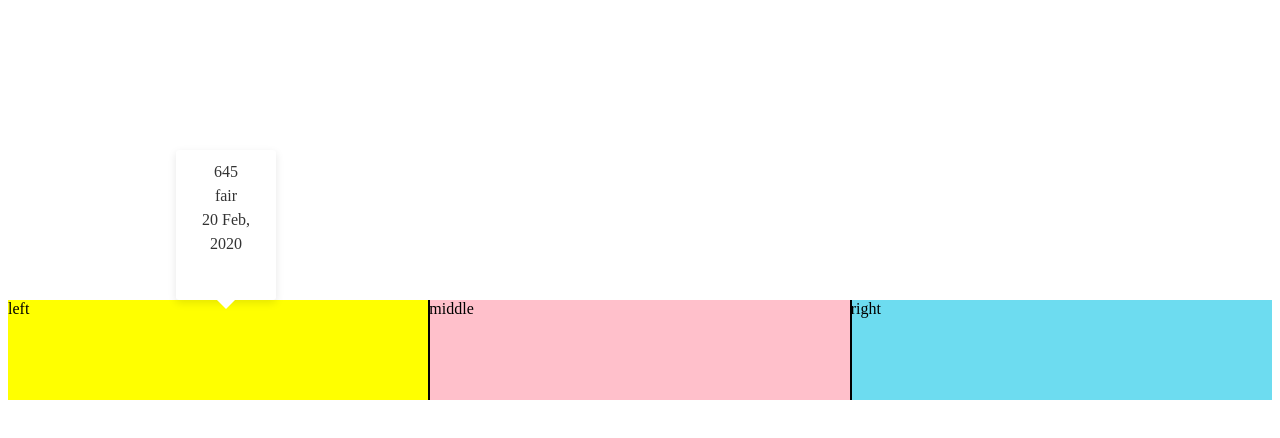
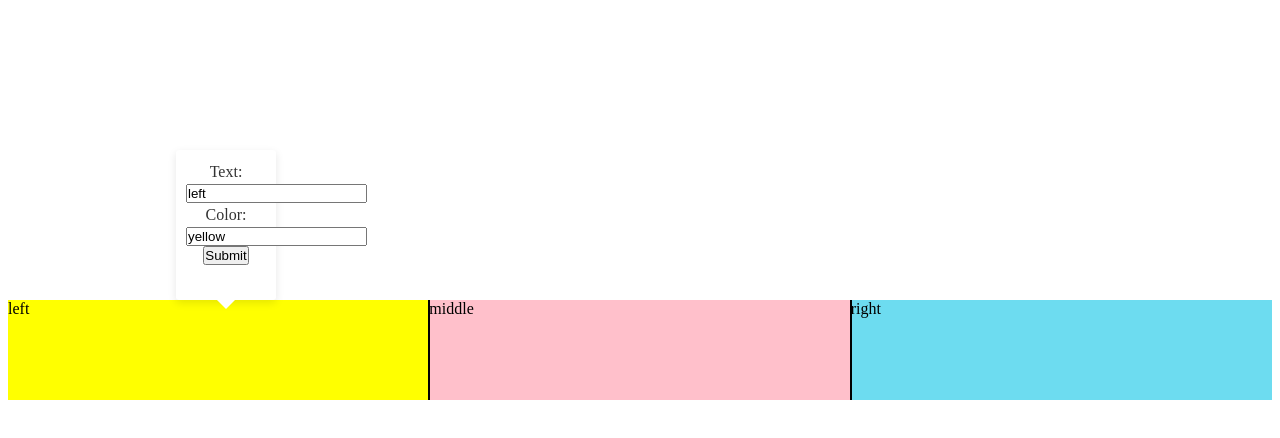
Before and after one commit to Embiggenerd/barmaker, a plain HTML site: page index.html in a window 1280 px wide. Both pictures are taken after a click on the element "left". Drawn offline with Linux system fonts and the light colour scheme.

Commit message:
toolTip changes color and text

```diff
--- a/index.html
+++ b/index.html
@@ -22,7 +22,7 @@
       color: #333333;
       border-radius: 3px;
       transition: all .1s ease;
-      pointer-events: none;
+      /* pointer-events: none; */
       transform: translate(-50%, 0);
       box-shadow: 0 3px 8px 0 rgba(0, 0, 0, 0.1);
       padding: 10px 10px 8px;
@@ -49,13 +49,17 @@
   </style>
 </head>
 <body style="position:relative">
-  <div class="tooltip" id="toolTip" style="opacity: 1; left: 368.88px; top: 16.646px;">
-    <div class="tooltip-value">645</div>
-    <div class="tooltip-level fair">fair</div>
-    <div class="tooltip-date">20 Feb, 2020</div>
-  </div>
 
   <div style="margin-top:300px;" id="bar-parent"></div>
+  <div class="tooltip" id="toolTip" style="opacity: 1; left: 368.88px; top: 16.646px;">
+    <form >
+      <label for="text">Text:</label><br>
+      <input type="text" id="text" name="text" value=""><br>
+      <label for="color">Color:</label><br>
+      <input type="text" id="color" name="color" value="">
+      <input type="submit">
+    </form>
+  </div>
   </div>
 
   <script>
@@ -68,11 +72,11 @@
         this.mouseMoveHandler = this.mouseMoveHandler.bind(this)
         this.mouseUpHandler = this.mouseUpHandler.bind(this)
         this.onClickHandler = this.onClickHandler.bind(this)
+        this.handleFormSubmit = this.handleFormSubmit.bind(this)
         this.initBar(initialState);
       }
 
       initBar(initialState = {}) {
-        // console.log('init', this.mouseUpHandler, this.mouseMoveHandler)
         if (!initialState.segments || initialState.segements.length === 0) {
           initialState.segments = [
             {
@@ -116,6 +120,11 @@
         this.bar = document.createElement('div')
         this.bar.style.display = "flex"
         this.bar.style.height = "100px"
+        this.drawBar()
+        this.parent.appendChild(this.bar)
+      }
+
+      drawBar(){
         for (let i = 0; i < this.state.segments.length; i++) {
           const segmentDiv = document.createElement("div")
           const { backgroundColor, width, display, height, innerText } = this.state.segments[i]
@@ -159,21 +168,35 @@
           }
           console.log('this.state.segments[i]', this.state.segments[i])
         }
-        this.parent.appendChild(this.bar)
       }
 
       onClickHandler(e) {
         e.preventDefault()
-        const toolTip = document.querySelector('#toolTip')
-        this.bar.appendChild(toolTip)
-        console.log('this.toolTip top',toolTip.getBoundingClientRect().height)
-        console.log('toolTip.style.height', toolTip.style)
+        this.toolTip = document.querySelector('#toolTip')
+        // this.bar.appendChild(toolTip)
         const location = {x:e.clientX,y: this.bar.getBoundingClientRect().top}
-        toolTip.style.left = `${location.x}px`
-        toolTip.style.top = `-150px`
-        toolTip.style.display = "block"
-        console.log({location})
+        this.toolTip.style.left = `${location.x}px`
+        this.toolTip.style.top = `-150px`
+        this.toolTip.style.display = "block"
 
+        this.selectedSeg = this.state.segments.find(s => {
+          return s.element === e.target
+        })
+        this.textInput = document.querySelector('input#text')
+        this.textInput.value = this.selectedSeg.innerText
+        this.colorInput = document.querySelector('input#color')
+        this.colorInput.value = this.selectedSeg.backgroundColor
+        this.form = document.querySelector('.toolTip form')
+        this.form.addEventListener('submit', this.handleFormSubmit)
+      }
+
+      handleFormSubmit(e){
+        e.preventDefault()
+        this.selectedSeg.backgroundColor = this.colorInput.value
+        this.selectedSeg.innerText = this.textInput.value
+        this.bar.innerHTML = ""
+        this.drawBar()
+        this.toolTip.style.display = "none"
       }
 
       mouseDownHandler(e) {
```
